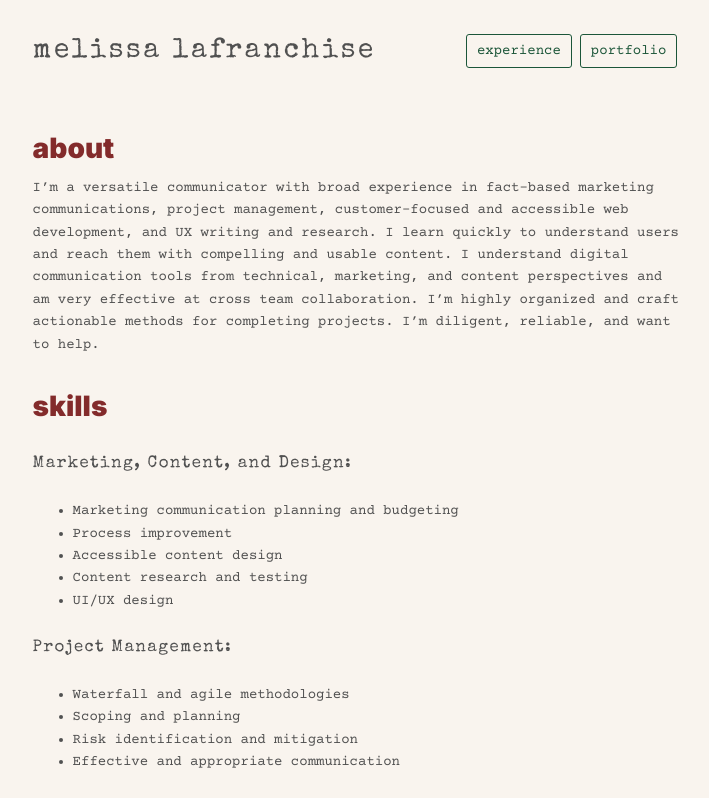
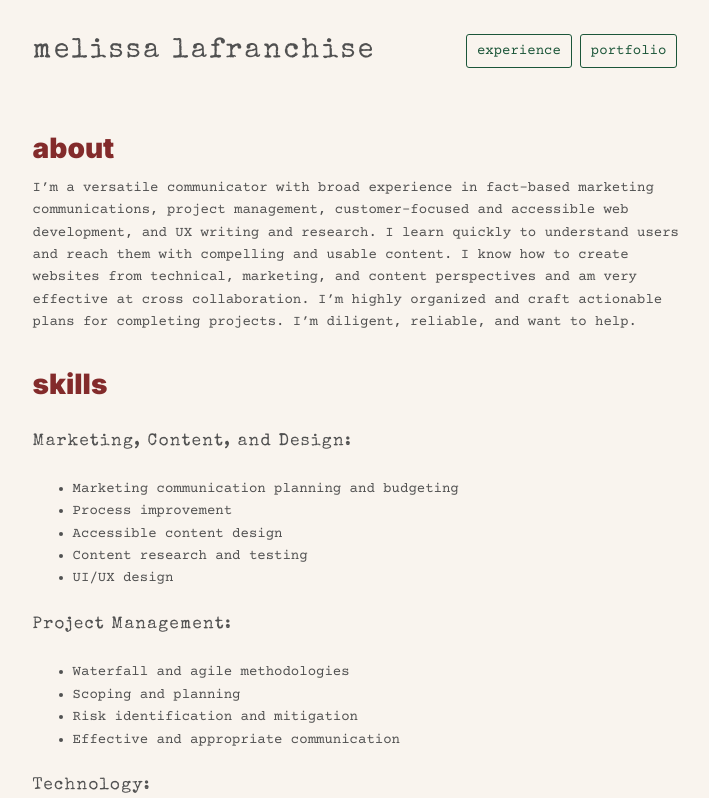
Before and after one commit to pulchrit/melissalafranchise, a Next.js app: page / in a window 1280 px wide. Shown: the top 798 px of the page, without its empty margins (283-992 px from the left). Built offline with nearby package versions, Linux system fonts and the light colour scheme.

Commit message:
Update intro

```diff
--- a/pages/index.js
+++ b/pages/index.js
@@ -49,10 +49,10 @@ export default function Home() {
           marketing communications, project management, customer-focused and
           accessible web development, and UX writing and research. I learn
           quickly to understand users and reach them with compelling and usable
-          content. I understand digital communication tools from technical,
-          marketing, and content perspectives and am very effective at cross
-          team collaboration. I’m highly organized and craft actionable methods
-          for completing projects. I’m diligent, reliable, and want to help.
+          content. I know how to create websites from technical, marketing, and
+          content perspectives and am very effective at cross collaboration. I’m
+          highly organized and craft actionable plans for completing projects.
+          I’m diligent, reliable, and want to help.
         </p>
         <Subtitle text="skills" />
         <div className={styles.skill}>
```
